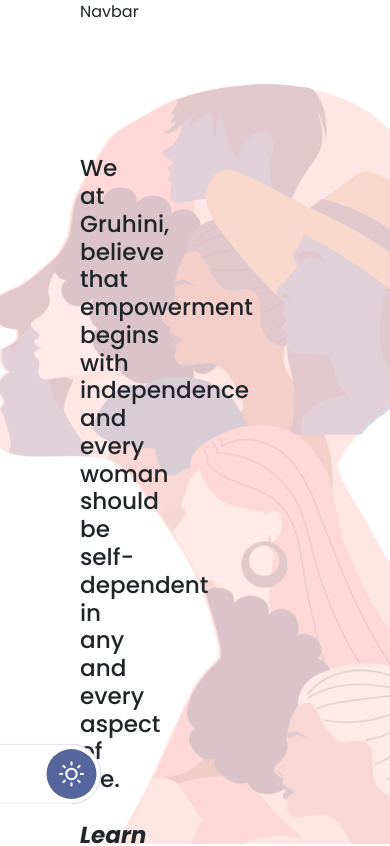
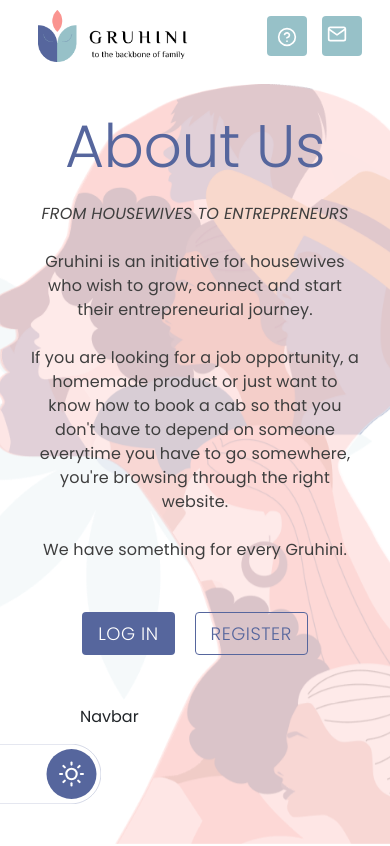
Before and after one commit to Kajal-7/SheHacks_Technocrats, a React (Create React App) app in the folder gruhini/: page / in a window 390 px wide. Shown: the top 846 px of the page. Built offline with nearby package versions, Linux system fonts and the light colour scheme.

Commit message:
GetStarted page added

```diff
--- a/gruhini/package.json
+++ b/gruhini/package.json
@@ -8,6 +8,7 @@
     "@material-ui/core": "^4.12.3",
     "@mui/icons-material": "^5.5.0",
     "@mui/material": "^5.5.0",
+    "@mui/styled-engine-sc": "^5.4.2",
     "@testing-library/jest-dom": "^5.16.2",
     "@testing-library/react": "^12.1.4",
     "@testing-library/user-event": "^13.5.0",
@@ -16,6 +17,7 @@
     "react-dom": "^17.0.2",
     "react-router-dom": "^6.2.2",
     "react-scripts": "5.0.0",
+    "styled-components": "^5.3.3",
     "web-vitals": "^2.1.4"
   },
   "scripts": {
--- a/gruhini/src/App.js
+++ b/gruhini/src/App.js
@@ -1,10 +1,13 @@
 import React from "react";
 import "./style/App.css";
 import Empower from "./Empower";
+import GetStarted from "./GetStarted";
+
 function App() {
   return (
     <div className="App">
-     <Empower />
+      <GetStarted />
+      <Empower />
     </div>
   );
 }
--- a/gruhini/src/GetStarted.js
+++ b/gruhini/src/GetStarted.js
@@ -1,12 +1,146 @@
 import React from "react";
+import "./style/GetStarted.css";
+import AppBar from "@mui/material/AppBar";
+import Toolbar from "@mui/material/Toolbar";
+import Typography from "@mui/material/Typography";
+import Button from "@mui/material/Button";
+import logo from "./assets/logo-gs.png";
+import Grid from "@mui/material/Grid";
+import Paper from "@mui/material/Paper";
+import { styled } from "@mui/material/styles";
+import flower from "./assets/bg-flower.png";
+import animation from "./assets/multi-tasking.png";
+import help from "./assets/icons/help.svg";
+import contact from "./assets/icons/contact.svg";
+// import { Link } from "react-router-dom";
 
+const Item = styled(Paper)(({ theme }) => ({
+  backgroundColor: theme.palette.mode === "dark" ? "#1A2027" : "#fff",
+  ...theme.typography.body2,
+  padding: theme.spacing(1),
+  color: theme.palette.text.secondary,
+}));
 
-const GetStarted = () => {
-    return (
-        <div className="getStarted">
-            GetStarted
-        </div>
-     );
+function GetStarted() {
+  return (
+    <div className="container">
+      <div>
+        <AppBar
+          position="static"
+          elevation={0}
+          sx={{ bgcolor: "var(--for-color)" }}
+        >
+          <Toolbar>
+            <Typography variant="h6" component="div" sx={{ flexGrow: 1 }}>
+              <img className="logo" src={logo} alt="GetStarted logo"></img>
+            </Typography>
+            <Button
+              className="nav-btn"
+              variant="contained"
+              sx={{ boxShadow: 0, bgcolor: "#97c1c8" }}
+            >
+              HELP
+            </Button>
+            <Button
+              href="mailto:technocrats.gruhini@gmail.com"
+              className="nav-btn"
+              variant="contained"
+              sx={{ boxShadow: 0, bgcolor: "#97c1c8" }}
+            >
+              CONTACT
+            </Button>
+            <Button
+              className="nav-btn-sm"
+              variant="contained"
+              sx={{ boxShadow: 0, bgcolor: "#97c1c8" }}
+              style={{
+                maxWidth: "40px",
+                maxHeight: "40px",
+                minWidth: "40px",
+                minHeight: "40px",
+              }}
+            >
+              <img src={help} alt="help icon"></img>
+            </Button>
+            <Button
+              className="nav-btn-sm"
+              variant="contained"
+              href="mailto:(gruhini.technocrats@gmail.com)"
+              sx={{ boxShadow: 0, bgcolor: "#97c1c8" }}
+              style={{
+                maxWidth: "40px",
+                maxHeight: "40px",
+                minWidth: "40px",
+                minHeight: "40px",
+              }}
+            >
+              <img src={contact} alt="contact icon"></img>
+            </Button>
+          </Toolbar>
+        </AppBar>
+      </div>
+      <img
+        src={flower}
+        alt="flower"
+        style={{
+          height: "600px",
+          width: "600px",
+          position: "fixed",
+          zIndex: "-1",
+          left: "-10px",
+          top: "100px",
+        }}
+      />
+      <div className="body">
+        <Grid className="grid" container spacing={2}>
+          <Grid className="grid" item lg={6}>
+            <Item sx={{ boxShadow: 0, bgcolor: "#ffffff00" }}>
+              <Typography className="heading" variant="h2">
+                About Us
+              </Typography>
+              <Typography>
+                <em>
+                  <i>FROM HOUSEWIVES TO ENTREPRENEURS</i>
+                </em>
+                <br />
+                <br />
+                Gruhini is an initiative for housewives who wish to grow,
+                connect and start their entrepreneurial journey.
+                <br></br>
+                <br></br>
+                If you are looking for a job opportunity, a homemade product or
+                just want to know how to book a cab so that you don't have to
+                depend on someone everytime you have to go somewhere, you're
+                browsing through the right website.
+                <br></br>
+                <br></br>
+                We have something for every Gruhini.
+              </Typography>
+              {/* <Link to={"/login"} style={{ textDecoration: "none" }}> */}
+              <Button
+                className="CTC1"
+                variant="contained"
+                sx={{ boxShadow: 0 }}
+              >
+                Log In
+              </Button>
+              {/* </Link> */}
+              {/* <Link to={"/register"} style={{ textDecoration: "none" }}> */}
+              <Button className="CTC2" variant="outlined" sx={{ boxShadow: 0 }}>
+                Register
+              </Button>
+              {/* </Link> */}
+            </Item>
+          </Grid>
+          <Grid item lg={6}>
+            <Item sx={{ boxShadow: 0, bgcolor: "#ffffff00" }}>
+              <img className="women" src={animation} alt="housewife"></img>
+            </Item>
+          </Grid>
+        </Grid>
+      </div>
+    </div>
+  );
 }
 
 export default GetStarted;
--- /dev/null
+++ b/gruhini/src/style/GetStarted.css
@@ -0,0 +1,129 @@
+@import "./App.css";
+
+/* AppBar Start */
+
+Link {
+  text-decoration: none;
+}
+
+Button {
+  text-decoration: none;
+  box-shadow: none;
+  font-size: 16px !important;
+  font-weight: 400 !important;
+}
+
+Button:hover {
+  box-shadow: none !important;
+}
+
+.nav-btn {
+  background-color: var(--pri-color) !important;
+  margin-left: 20px !important;
+}
+
+.nav-btn:hover {
+  background-color: var(--sec-color) !important;
+}
+
+.textField {
+  color: var(--sec-color);
+}
+
+.logo {
+  width: 150px;
+  margin: 10px;
+}
+
+.nav-btn-sm {
+  background-color: var(--pri-color) !important;
+  display: none !important;
+}
+
+/* AppBar End */
+
+/* Body Start  */
+
+.body {
+  margin: 20px 60px;
+}
+
+.heading {
+  color: var(--sec-color);
+  margin: 20px 0px !important;
+  font-size: 50px;
+}
+
+p {
+  color: var(--txt-color);
+}
+
+/* CTC Buttons Start */
+
+.CTC1,
+.CTC2 {
+  margin-top: 50px !important;
+  font-size: 18px !important;
+  font-weight: 300 !important;
+}
+
+.CTC1 {
+  background-color: var(--sec-color) !important;
+  margin-right: 20px !important;
+}
+
+.CTC2 {
+  color: var(--sec-color) !important;
+  border-color: var(--sec-color) !important;
+  background-color: #ffffff00 !important;
+}
+
+.CTC1:hover,
+.CTC2:hover {
+  background-color: var(--pri-color) !important;
+  color: #ffffff !important;
+  border-color: var(--pri-color) !important;
+}
+
+/* CTC Buttons End */
+
+.women {
+  display: flex;
+  margin: 0 auto;
+  /* width: 70% !important; */
+  width: 450px;
+}
+
+/* Body End */
+
+/* Mobile View Start */
+
+@media (max-width: 576px) {
+  .nav-btn {
+    display: none !important;
+  }
+  .nav-btn-sm {
+    display: block !important;
+    margin-left: 15px !important;
+    padding: 5px 5px !important;
+  }
+  .nav-btn-sm img {
+    margin: 0 !important;
+    width: 20px;
+  }
+  .nav-btn-sm:hover {
+    background-color: var(--sec-color) !important;
+  }
+  .body {
+    text-align: center;
+    margin: 10px !important;
+  }
+  .women {
+    /* display: block !important;
+    margin: 0 auto !important;
+    width: 300px; */
+    display: none;
+  }
+}
+
+/* Mobile View End */
```
Also changed, not shown: gruhini/public/favicon.png (added), 1 other file (tests, documents, lock files or other folders).
